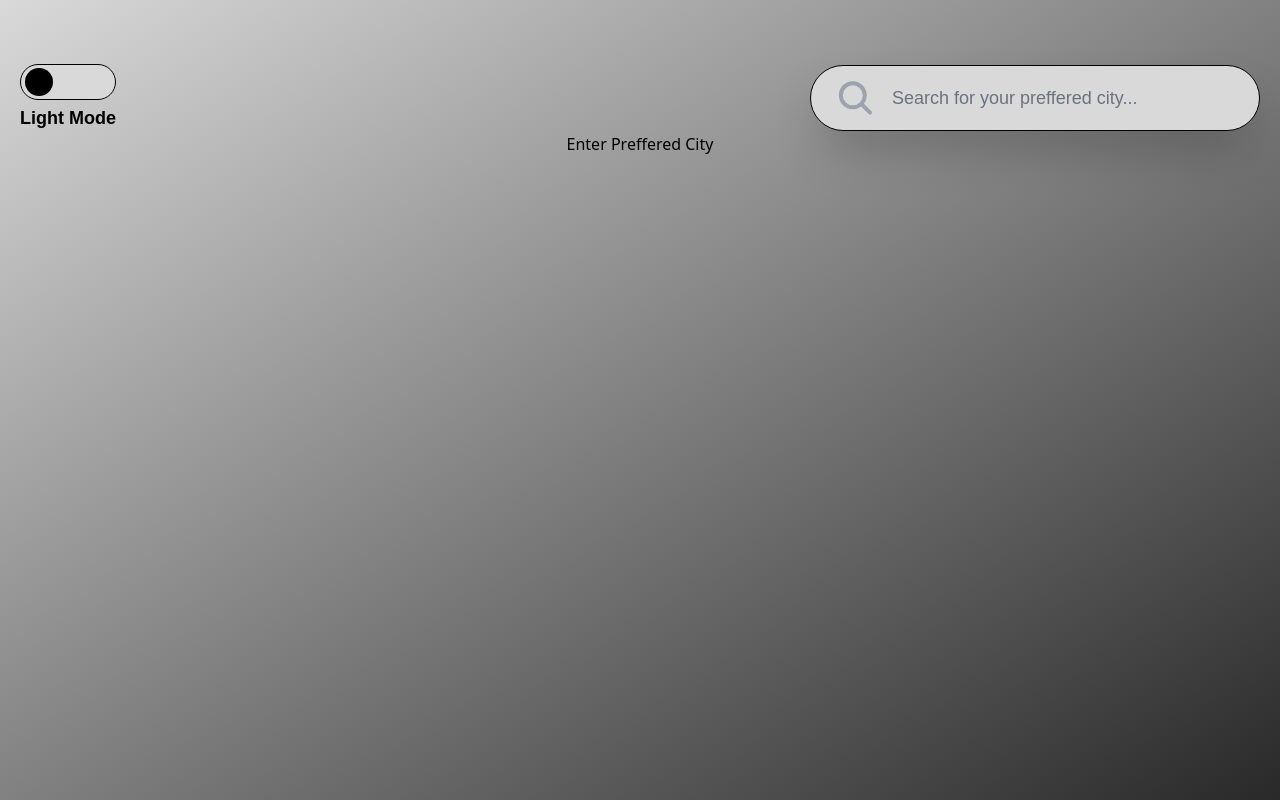
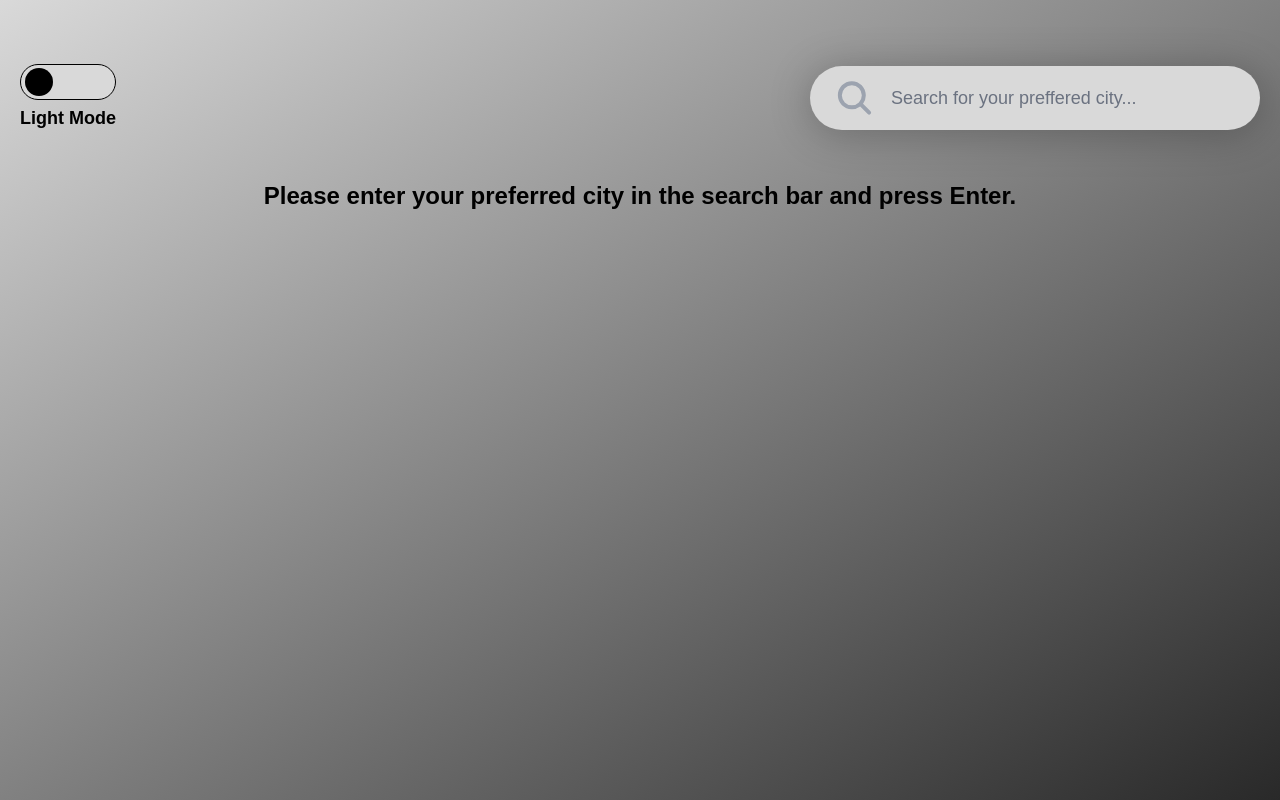
Before and after one commit to otonebieridze/weather-app, a React (Vite) app: page / in a window 1280 px wide. Built offline with nearby package versions, Linux system fonts and the light colour scheme.

Commit message:
Add some styles

```diff
--- a/src/components/Forecast.jsx
+++ b/src/components/Forecast.jsx
@@ -66,7 +66,7 @@ export default function Forecast() {
           <div className="mt-11">
             <div className="gap-5 flex max-lg:flex-col max-lg:gap-0">
               <div className="w-full lg:w-2/6 flex grow ml-0 lg:ml-5">
-                <div className="bg-zinc-300 dark:bg-[#444444] text-zinc-800 dark:text-white flex grow flex-col justify-center items-center w-full px-16 py-12 rounded-[30px] max-md:max-w-full max-md:mt-10 max-md:px-5">
+                <div className="bg-zinc-300 dark:bg-[#444444] shadow-lg text-zinc-800 dark:text-white flex grow flex-col justify-center items-center w-full px-16 py-12 rounded-[30px] max-md:max-w-full max-md:mt-10 max-md:px-5">
                   <div className="flex flex-col items-center mt-4">
                     <div className="text-4xl font-bold self-center">
                       {weatherData.location.name}
@@ -82,7 +82,7 @@ export default function Forecast() {
               </div>
 
               <div className="w-full lg:w-4/6 flex justify-center items-center grow ml-0 mr-0 lg:ml-5 lg:mr-5">
-                <div className="bg-zinc-300 dark:bg-[#444444] text-zinc-800 dark:text-white flex grow flex-wrap md:flex-nowrap items-center justify-center gap-5 w-full pl-6 pr-4 pb-8 rounded-[30px] max-md:justify-center max-lg:mt-10 max-md:pl-5">
+                <div className="bg-zinc-300 dark:bg-[#444444] shadow-lg text-zinc-800 dark:text-white flex grow flex-wrap md:flex-nowrap items-center justify-center gap-5 w-full pl-6 pr-4 pb-8 rounded-[30px] max-md:justify-center max-lg:mt-10 max-md:pl-5">
                   <div className="flex flex-col justify-center gap-5 items-center max-md:mt-10">
                     <div className="text-5xl font-bold bg-clip-text whitespace-nowrap lg:text-6xl">
                       {weatherData.current.temp_c}°C
@@ -215,7 +215,7 @@ export default function Forecast() {
           <div className="mt-12 mb-3.5">
             <div className="gap-5 flex max-lg:flex-col max-lg:gap-0">
               <div className="w-full lg:w-2/5 flex grow ml-0 mr-0 lg:mr-3 lg:ml-5">
-                <div className="w-full bg-zinc-300 dark:bg-[#444444] text-zinc-800 dark:text-white flex flex-col justify-center grow mx-auto py-8 pl-8 pr-8 rounded-[30px] max-md:mt-10 max-md:pl-5">
+                <div className="w-full bg-zinc-300 dark:bg-[#444444] shadow-lg text-zinc-800 dark:text-white flex flex-col justify-center grow mx-auto py-8 pl-8 pr-8 rounded-[30px] max-md:mt-10 max-md:pl-5">
                   <div className="text-center text-3xl font-bold self-center whitespace-nowrap">
                     3 Days Forecast:
                   </div>
@@ -246,7 +246,7 @@ export default function Forecast() {
               </div>
 
               <div className="w-full lg:w-3/5 flex flex-wrap grow mr-0 lg:mr-5">
-                <div className="w-full shadow-sm bg-zinc-300 dark:bg-[#444444] text-zinc-800 dark:text-white flex grow flex-col items-center px-20 py-5 rounded-[30px] max-md:max-w-full max-lg:mt-10 max-md:px-5">
+                <div className="w-full bg-zinc-300 dark:bg-[#444444] shadow-lg text-zinc-800 dark:text-white flex grow flex-col items-center px-20 py-5 rounded-[30px] max-md:max-w-full max-lg:mt-10 max-md:px-5">
                   <div className="text-3xl font-bold whitespace-nowrap mt-3">
                     Hourly Forecast:
                   </div>
@@ -283,7 +283,9 @@ export default function Forecast() {
           </div>
         </div>
       ) : (
-        <div>Enter Preffered City</div>
+        <div className="text-[#000000] dark:text-[#FFFFFF] text-xl md:text-2xl text-center font-poppins font-bold mt-12 ml-20 mr-20">
+          Please enter your preferred city in the search bar and press Enter.
+        </div>
       )}
     </>
   );
--- a/src/components/Header.jsx
+++ b/src/components/Header.jsx
@@ -50,7 +50,7 @@ export default function Header() {
         </p>
       </div>
 
-      <div className="w-full md:w-[450px] bg-[#D9D9D9] dark:bg-[#444444] mt-8 md:mt-16 md:mr-16 lg:mr-5 gap-4 pl-6 pr-9 py-2 border border-solid border-[#000000] dark:border-none rounded-[40px] shadow-2xl flex items-center">
+      <div className="w-full md:w-[450px] bg-[#D9D9D9] dark:bg-[#444444] mt-8 md:mt-16 md:mr-16 lg:mr-5 gap-4 pl-6 pr-9 py-2 rounded-[40px] shadow-md flex items-center">
         <IoSearch
           className="text-5xl text-gray-400 cursor-pointer"
           onClick={fetchData}
```
